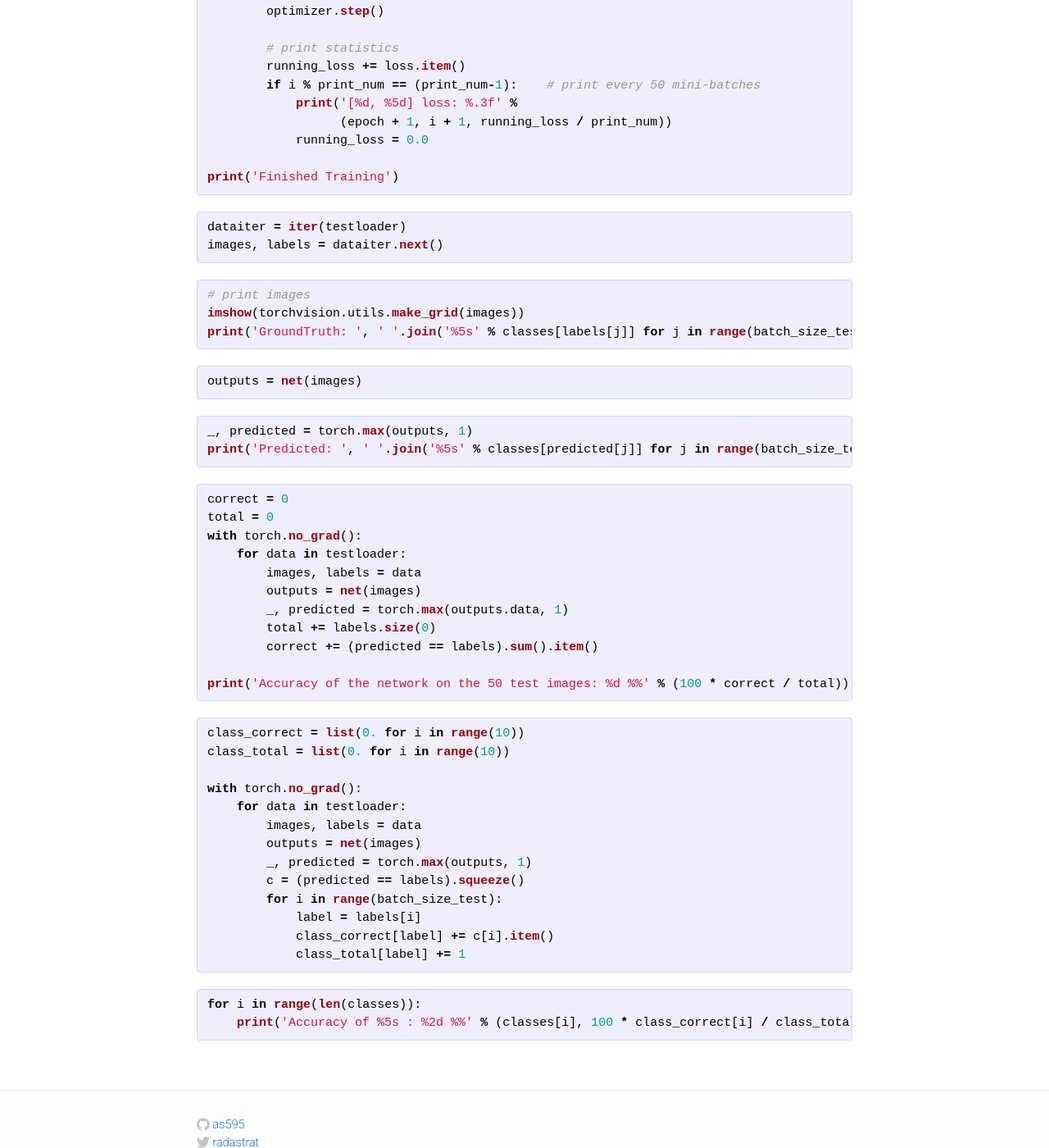
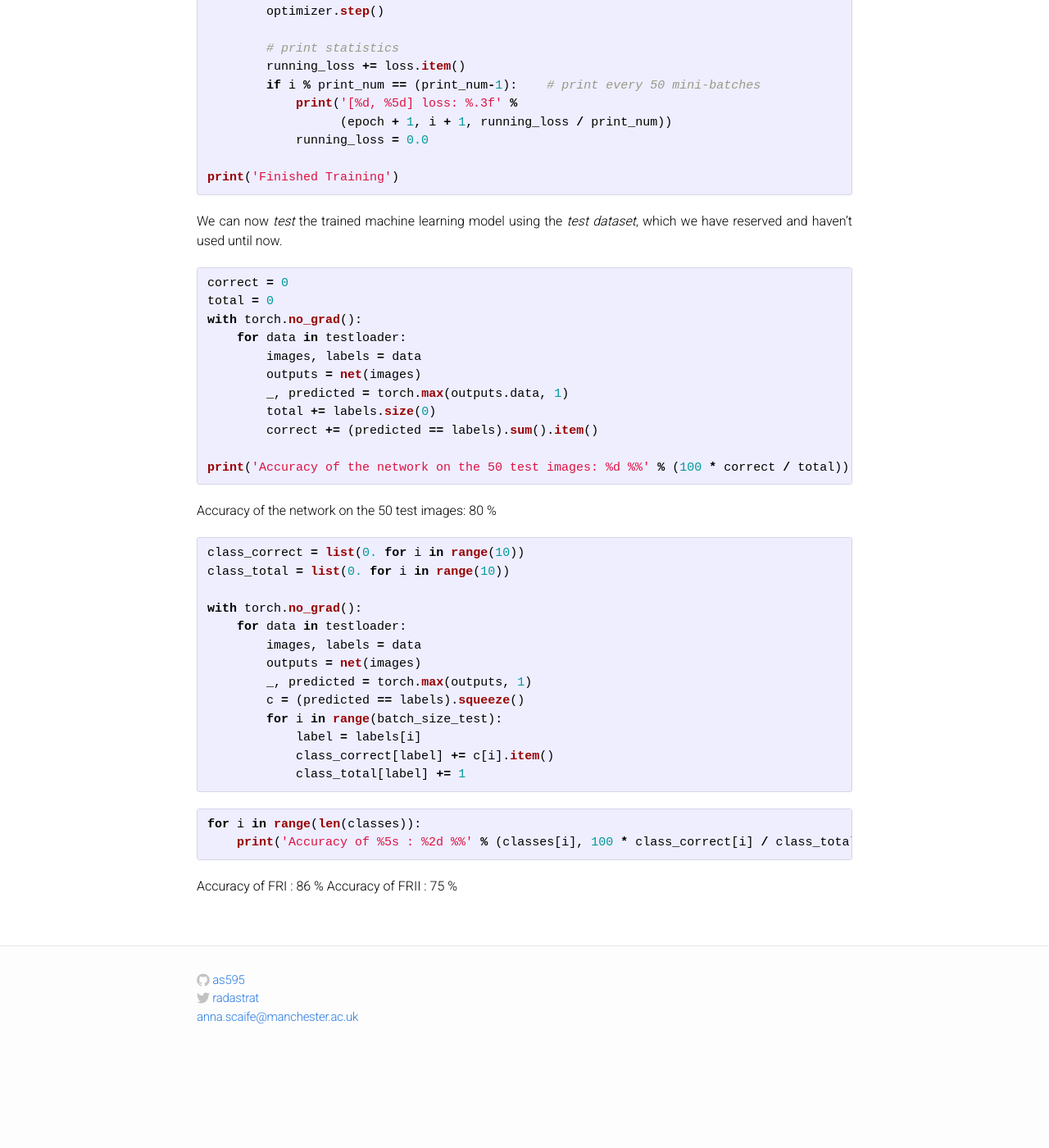
Before and after one commit to as595/csc-2019, a Jekyll site: the page built from frdeepcnn.md, in a window 1280 px wide and 1400 px high, scrolled down 8528 px. Shown: the whole window at 82% size. Built offline with Jekyll 4.4.1, drawn with Linux system fonts in a browser that asks for light colours; after the commit the page ends 9824 px from its top, so only the background shows below that.

Commit message:
Update frdeepcnn.md

````diff
--- a/frdeepcnn.md
+++ b/frdeepcnn.md
@@ -289,25 +289,7 @@ for epoch in range(nepoch):  # loop over the dataset multiple times
 print('Finished Training')
 ```
 
-```python
-dataiter = iter(testloader)
-images, labels = dataiter.next()
-```
-
-```python
-# print images
-imshow(torchvision.utils.make_grid(images))
-print('GroundTruth: ', ' '.join('%5s' % classes[labels[j]] for j in range(batch_size_test)))
-```
-
-```python
-outputs = net(images)
-```
-
-```python
-_, predicted = torch.max(outputs, 1)
-print('Predicted: ', ' '.join('%5s' % classes[predicted[j]] for j in range(batch_size_test)))
-```
+We can now *test* the trained machine learning model using the *test dataset*, which we have reserved and haven't used until now.
 
 ```python
 correct = 0
@@ -322,6 +304,9 @@ with torch.no_grad():
 
 print('Accuracy of the network on the 50 test images: %d %%' % (100 * correct / total))
 ```
+
+Accuracy of the network on the 50 test images: 80 %
+
 
 ```python
 class_correct = list(0. for i in range(10))
@@ -343,3 +328,6 @@ with torch.no_grad():
 for i in range(len(classes)):
     print('Accuracy of %5s : %2d %%' % (classes[i], 100 * class_correct[i] / class_total[i]))
 ```
+
+Accuracy of   FRI : 86 %
+Accuracy of  FRII : 75 %
````
